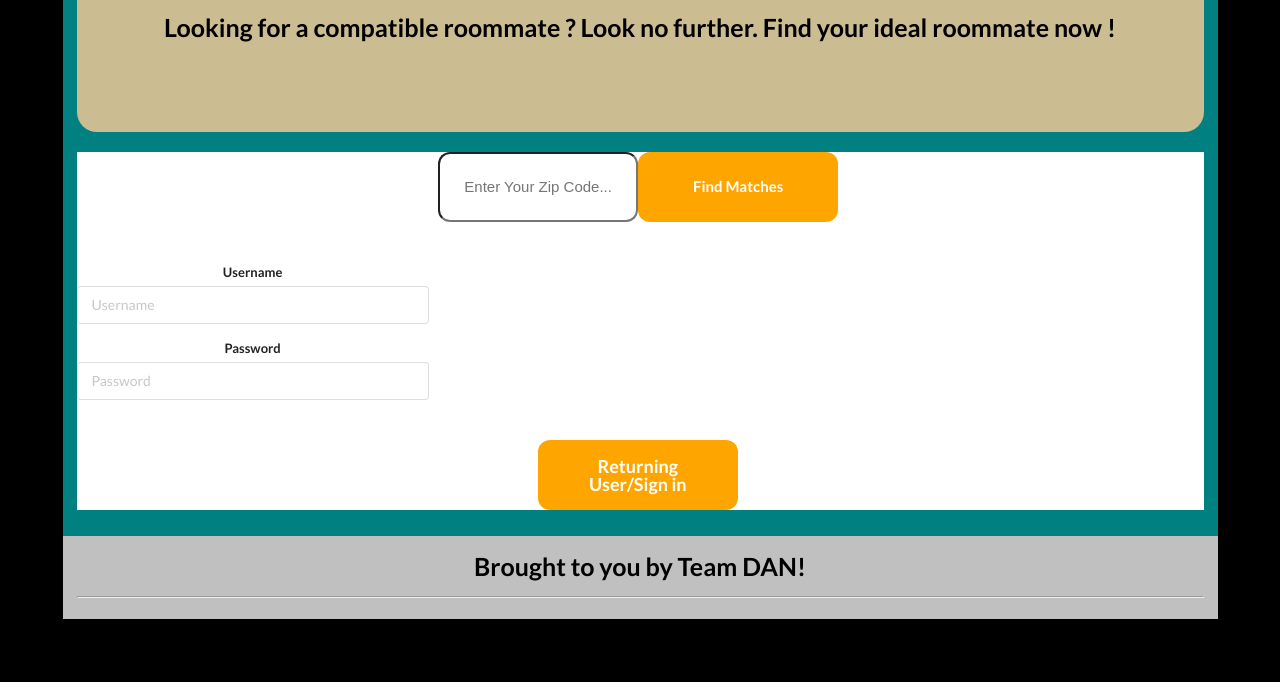
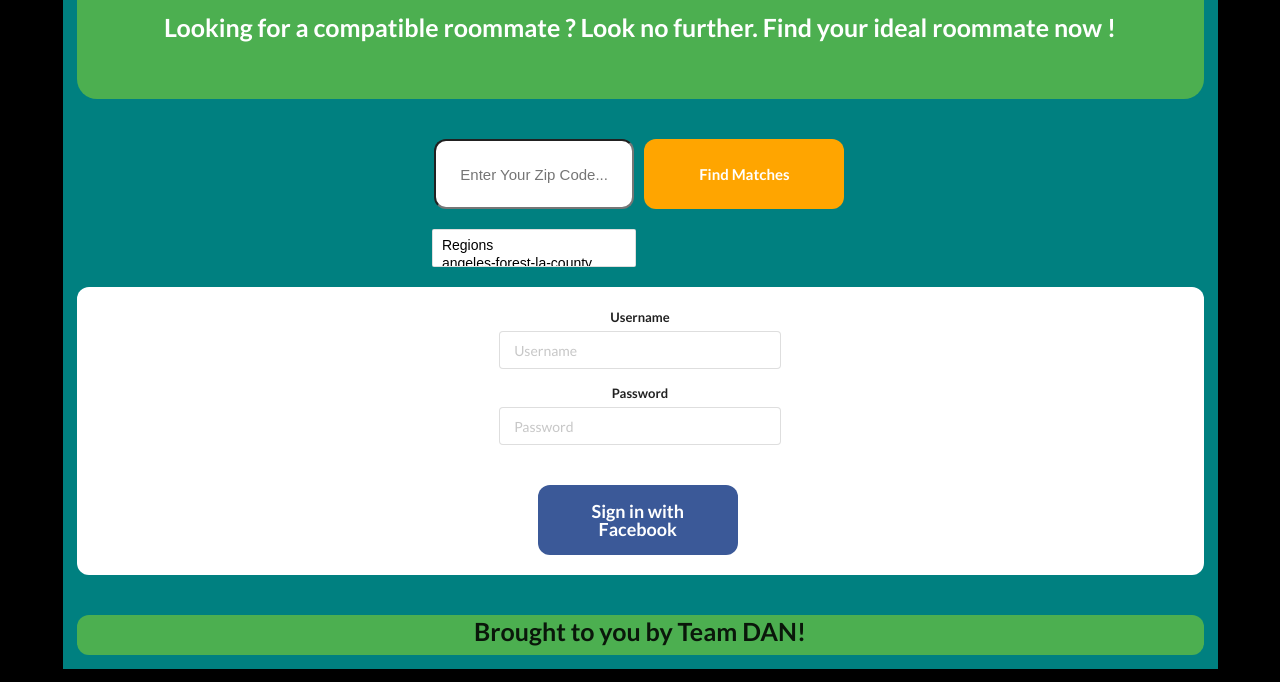
Before and after one commit to reza8793/Perfect-Roomie, a website: page index.html in a window 1280 px wide. Shown: the part 118-800 px from the top of the page. Drawn offline with nearby package versions, Linux system fonts and the light colour scheme.

Commit message:
front end changes and positioning

```diff
--- a/assets/css/style.css
+++ b/assets/css/style.css
@@ -13,15 +13,20 @@ body {
 
 #teamdiv {
 
-	background-color: silver;
+	background-color: #4CAF50;
+	border-radius: 12px;
+	height: 40px;
+
 
 
 }
 
 #h1h2div {
 
-	background-color: rgb(203,188,145);
+	/*background-color: rgb(203,188,145);*/
+	background-color: #4CAF50;
 	border-radius: 20px;
+	color: white;
 
 
 }
@@ -37,7 +42,8 @@ body {
 #buttondiv {
 
 	text-align: center;
-	background-color: white;
+	/*background-color: white;*/
+	border-radius: 12px;
 }
 
 
@@ -51,39 +57,47 @@ body {
 #zipdiv {
 
 	text-align: center;
-	/*background-color: red;*/
+	/*background-color: silver;*/
 
 
 }
 
-#findmatchdiv {
+#findmatchdiv1 {
 
 	text-align: center;
-	background-color: purple;
+	width: 8px;
 
 
 }
 
-#zipform {
+#findmatchdiv2 {
+
+	text-align: center;
+	/*background-color: purple;*/
+
+
+}
+
+/*#zipform {
 
 	text-align: center;
 
 
-}
+}*/
 
 
 h1 {
 
 	font-size:50px;
 	text-align: center;
-	color: black;
+	/*color: black;*/
 	}
 
 h2 {
 
 	font-size:25px;
 	text-align: center;
-	color: black;
+	/*color: black;*/
 	}
 
 
@@ -121,7 +135,7 @@ h2 {
 
 #signbutton {
 
-	background-color: orange;
+	background-color: rgb(59,89,152);
 	border-radius: 12px;
 	height: 70px;
 	width: 200px;
@@ -145,3 +159,33 @@ h2 {
 #roomieButtonDiv {
 	text-align: center;
 }
+
+.FB_icon {
+	width:80px;
+	height: 80px;
+	margin-top: 45px;
+	border:solid 1px;
+	border-color: #cccccc;
+	border-radius: 12px;
+}
+
+
+#fbsigndiv {
+	background-color: white;
+	border-radius: 12px;
+	text-align: center;
+	margin: 0 auto;
+}
+
+
+#usernameform {
+
+	/*margin-left: 230px;*/
+	 margin-right:auto; margin-left:auto;
+}
+
+#usernamediv1 {
+
+	 margin-right:auto; margin-left:auto;
+
+}
--- a/index.html
+++ b/index.html
@@ -34,14 +34,15 @@
 							<div id="h1h2div" class="twelve wide column">
 
 									<h1> Perfect Roomie </h1>
-									<h2> Looking for a compatible roommate ? Look no further. Find your ideal roommate now !<h2> <br><br>
+									<h2> Looking for a compatible roommate ? Look no further. Find your ideal roommate now !<h2> <br>
 							</div>
 
 				<br>
 
-				<div id = "buttondiv" class="ten wide column">
+				<div id = "buttondiv" class="twelve wide column">
 
 					<!-- <div class=" eight wide field"> -->
+					<br>
 
 					<div  id = "withinbuttondiv" class="ui action input">
 
@@ -49,9 +50,36 @@
 
 						<div id = "zipdiv" class="four wide column">
  							 <input  id ="zipinput" type="text" placeholder="Enter Your Zip Code..."><br><br>
+
+ 							 <select class="ui fluid search dropdown" multiple="">
+  <option value="">Regions</option>
+  <option value="AL">angeles-forest-la-county</option>
+  <option value="AK">antelope-valley-la-county</option>
+  <option value="AZ">central-la-la-county</option>
+  <option value="AR">eastside-la-county</option>
+  <option value="CA">harbor-la-county</option>
+  <option value="CO">northeast-la-la-county</option>
+  <option value="CT">northwest-county-la-county</option>
+  <option value="DE">pomona-valley-la-county</option>
+  <option value="DC">san-fernando-valley-la-county</option>
+  <option value="FL">san-gabriel-valley</option>
+  <option value="GA">santa-monica-mountains</option>
+  <option value="HI">south-bay-la-county</option>
+  <option value="ID">southeast-la-county</option>
+  <option value="IL">south-la-la-county</option>
+  <option value="IN">verdugos-la-county</option>
+  <option value="IA">westside-la-county</option>
+
+</select>
+
+
+
+
  						 </div>
 
- 						 <div id = "findmatchdiv1" class="two wide column">
+ 						 <div id = "findmatchdiv1" class="four wide column">
+
+
   						 </div>
 
  						 <div id = "findmatchdiv2" class="four wide column">
@@ -76,16 +104,19 @@
 
 				<br><br>
 
+						<div id="fbsigndiv" class="eighteen wide column">
+
+						<br>
 
 						<div id="usernameform" class="ui form">
-								<div class=" five wide field">
+								<div id ="usernamediv1" class=" four wide field">
 
 									<div class ="field"	>
 										<label for="user_name"> Username</label>
 										<input type="text" name="user_name" placeholder="Username">
 									</div>
 
-									<div class ="field"	>
+									<div   class ="field"	>
 										<label for="password"> Password</label>
 										<input type="text" name="password" placeholder="Password">
 									</div>
@@ -96,7 +127,16 @@
 
 						<br> <br>
 
-						<button id = "signbutton" class = "ui primary button"> Returning User/Sign in </button>
+
+						<button id = "signbutton" class = "ui primary button"> Sign in with Facebook </button>
+
+						<br><br>
+
+						<!-- <a href= "https://www.facebook.com/abdullah.mcloving"><img class ="FB_icon" src="./assets/images/facebook_png_file.png" alt = "My FB link"></a> -->
+
+						</div>
+
+
 			</div>
 
 
@@ -112,19 +152,19 @@
 
 
 	<br><br>
-	 <div class="ui container">
 
-        <div class="ui grid">
-            <div id = "teamdiv" class="eighteen wide column">
+
+
+            <div id = "teamdiv" class="sixteen wide column">
                 <h2 class="section-heading">
                   Brought to you by Team DAN!
                 </h2>
-                <hr class="light">
+
 
             </div>
 
-        </div>
-      </div>
+
+
 
 
 
```
Also changed, not shown: assets/images/facebook_png_file.png (added), assets/images/linkedin-icon.png (added), assets/images/portfolio_pic_1.jpg (added), assets/images/portfolio_pic_2.jpg (added), assets/images/portfolio_pic_3.jpg (added), assets/images/portfolio_pic_4.jpg (added), assets/images/profile_pic.jpg (added), assets/images/stackoverflow.png (added).
